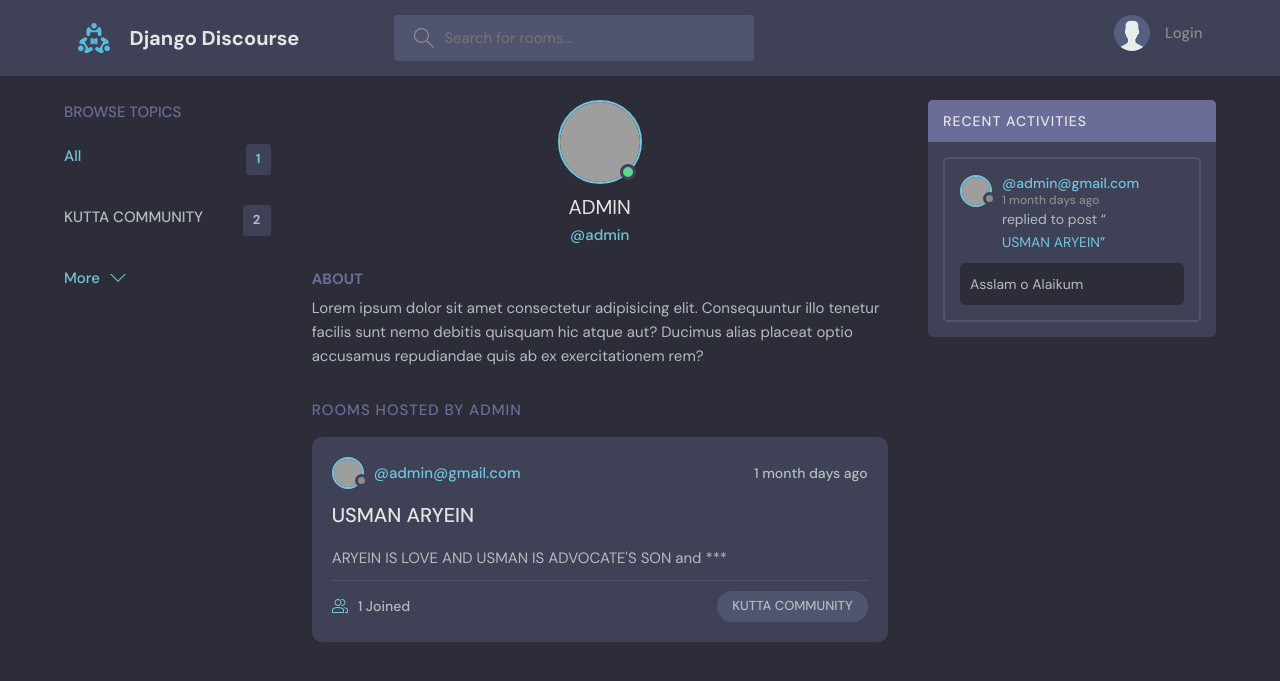
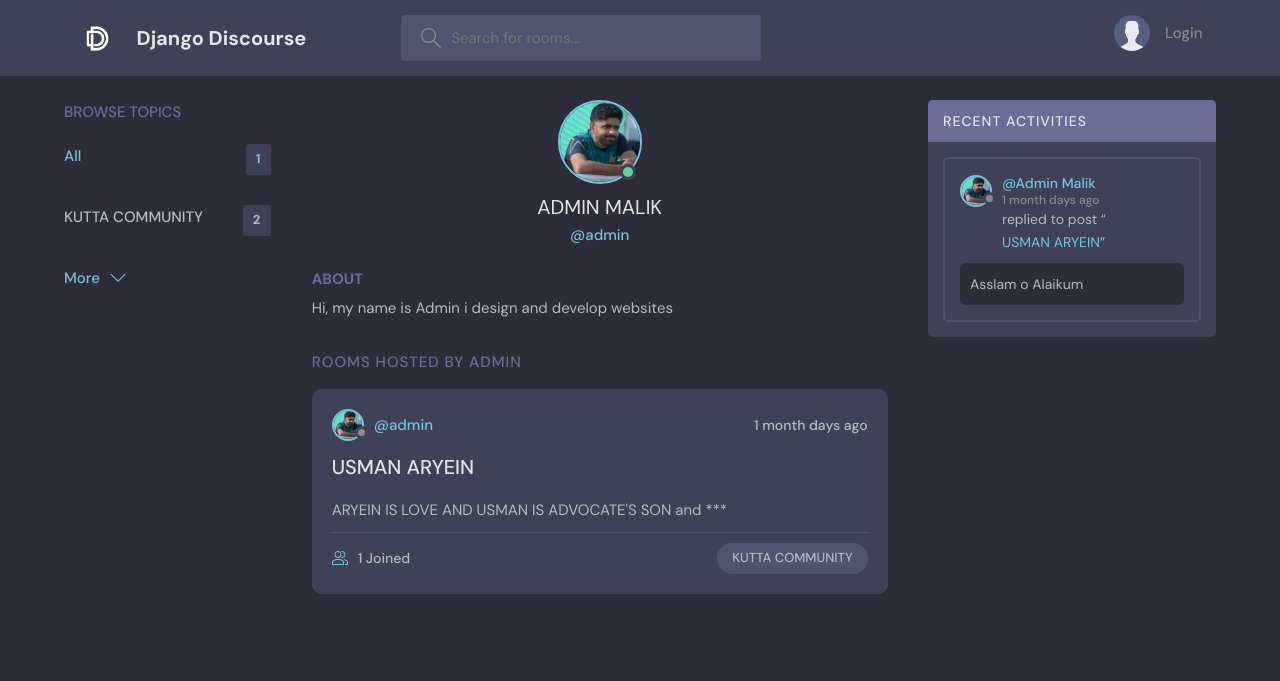
Before and after one commit to hamzamalik22/DjangoDiscourse, a Django app: page /userprofile/1 in a window 1280 px wide. Shown: the top 681 px of the page. Run offline with Django 4.2, Linux system fonts and the light colour scheme; data comes from the database, SQL or seed files in the repository; both versions use the stored data as it was after the commit; grey boxes are pictures that could not be loaded.

Commit message:
Integrated Custom User Model

```diff
--- a/DjangoDiscourse/DjangoDiscourse/settings.py
+++ b/DjangoDiscourse/DjangoDiscourse/settings.py
@@ -124,12 +124,14 @@
 # https://docs.djangoproject.com/en/4.2/howto/static-files/
 
 STATIC_URL = 'static/'
-
+MEDIA_URL = '/images/'
 
 STATICFILES_DIRS = [
     BASE_DIR / 'static'
 ]
 
+MEDIA_ROOT = BASE_DIR / 'static/images'
+
 # Default primary key field type
 # https://docs.djangoproject.com/en/4.2/ref/settings/#default-auto-field
 
--- a/DjangoDiscourse/DjangoDiscourse/urls.py
+++ b/DjangoDiscourse/DjangoDiscourse/urls.py
@@ -16,9 +16,14 @@
 """
 from django.contrib import admin
 from django.urls import path,include
+from django.conf import settings
+from django.conf.urls.static import static
 
 urlpatterns = [
     path('admin/', admin.site.urls),
     path('',include('chat.urls')),
     path('api/',include('chat.api.urls')),
 ]
+
+
+urlpatterns += static(settings.MEDIA_URL, document_root=settings.MEDIA_ROOT)
--- a/DjangoDiscourse/chat/forms.py
+++ b/DjangoDiscourse/chat/forms.py
@@ -1,6 +1,6 @@
 from django.forms import ModelForm
 from .models import *
-
+from django.contrib.auth.forms import UserCreationForm
 
 class RoomForm(ModelForm):
     class Meta:
@@ -11,4 +11,4 @@
 class UserForm(ModelForm):
     class Meta:
         model  = User
-        fields = ['username','email']
+        fields = ['avatar','name','username','email','bio']
--- a/DjangoDiscourse/chat/models.py
+++ b/DjangoDiscourse/chat/models.py
@@ -7,7 +7,7 @@
     email = models.EmailField(unique=True,null=True)
     bio = models.TextField(null=True)
 
-    # avatar
+    avatar = models.ImageField(null=True,default="avatar.svg")
 
     USERNAME_FIELD = 'email'
     REQUIRED_FIELDS = []
--- a/DjangoDiscourse/chat/templates/chat/activity.html
+++ b/DjangoDiscourse/chat/templates/chat/activity.html
@@ -34,7 +34,7 @@
       <div class="activities__boxHeader roomListRoom__header">
         <a href="{% url 'userprofile' chat.user.id %}" class="roomListRoom__author">
           <div class="avatar avatar--small">
-            <img src="https://randomuser.me/api/portraits/women/11.jpg" />
+            <img src="{{chat.user.avatar.url}}" />
           </div>
           <p>
             @{{chat.user}}
--- a/DjangoDiscourse/chat/templates/chat/activity_components.html
+++ b/DjangoDiscourse/chat/templates/chat/activity_components.html
@@ -7,10 +7,10 @@
       <div class="activities__boxHeader roomListRoom__header">
         <a href="{% url 'userprofile' chat.user.id %}" class="roomListRoom__author">
           <div class="avatar avatar--small">
-            <img src="https://randomuser.me/api/portraits/women/11.jpg" />
+            <img src="{{chat.user.avatar.url}}" />
           </div>
           <p>
-            @{{chat.user}}
+            @{{chat.user.name}}
             <span>{{chat.created|timesince}} days ago</span>
           </p>
         </a>
--- a/DjangoDiscourse/chat/templates/chat/feed_components.html
+++ b/DjangoDiscourse/chat/templates/chat/feed_components.html
@@ -4,9 +4,9 @@
     <div class="roomListRoom__header">
       <a href="{% url 'userprofile' room.host.id %}" class="roomListRoom__author">
         <div class="avatar avatar--small">
-          <img src="https://randomuser.me/api/portraits/women/11.jpg" />
+          <img src="{{room.host.avatar.url}}" />
         </div>
-        <span>@{{ room.host }}</span>
+        <span>@{{ room.host.username }}</span>
       </a>
       <div class="roomListRoom__actions">
         <span>{{ room.created|timesince }} days ago</span>
--- a/DjangoDiscourse/chat/templates/chat/login.html
+++ b/DjangoDiscourse/chat/templates/chat/login.html
@@ -31,8 +31,8 @@
                     <h5 class="fw-normal mb-3 pb-3" style="letter-spacing: 1px;">Sign into your account</h5>
 
                     <div class="form-outline mb-4">
-                      <input type="text" id="form2Example17" name="username" class="form-control form-control-lg" />
-                      <label class="form-label" for="form2Example17">Username</label>
+                      <input type="email" id="form2Example17" name="email" class="form-control form-control-lg" />
+                      <label class="form-label" for="form2Example17">Email</label>
                     </div>
 
                     <div class="form-outline mb-4">
--- a/DjangoDiscourse/chat/templates/chat/profile.html
+++ b/DjangoDiscourse/chat/templates/chat/profile.html
@@ -14,11 +14,11 @@
         <div class="profile">
           <div class="profile__avatar">
             <div class="avatar avatar--large active">
-              <img src="https://randomuser.me/api/portraits/men/11.jpg" />
+              <img src="{{user.avatar.url}}" />
             </div>
           </div>
           <div class="profile__info">
-            <h3 style="text-transform: uppercase;">{{user.username}}</h3>
+            <h3 style="text-transform: uppercase;">{{user.name}}</h3>
             <p>@{{user.username}}</p>
             {% if request.user == user %}
             <a href="{% url 'update-user' %}" class="btn btn--main btn--pill">Edit Profile</a>
@@ -27,9 +27,7 @@
           <div class="profile__about">
             <h3>About</h3>
             <p>
-              Lorem ipsum dolor sit amet consectetur adipisicing elit. Consequuntur illo tenetur
-              facilis sunt nemo debitis quisquam hic atque aut? Ducimus alias placeat optio
-              accusamus repudiandae quis ab ex exercitationem rem?
+              {{user.bio}}
             </p>
           </div>
         </div>
--- a/DjangoDiscourse/chat/views.py
+++ b/DjangoDiscourse/chat/views.py
@@ -131,29 +131,29 @@
         return redirect('home')
 
     if request.method == 'POST':
-        username = request.POST.get('username')
+        email = request.POST.get('email')
         password = request.POST.get('password')
 
         try:
-            user = User.objects.get(username = username)
+            user = User.objects.get(email = email)
         except:
-            messages.error(request,'User dont exists..')
+            messages.error(request,"User doesn't exists...")
             return redirect('loginpage')
 
-        user = authenticate(request,username=username, password=password)
+        user = authenticate(request,email=email, password=password)
 
         if user is not None:
             login(request,user)
             return redirect('home')
         else:
-            messages.error(request,'Username or Password incorrect')
+            messages.error(request,'Email or Password incorrect')
 
     context = {'page' : 'Login'}
     return render(request,'chat/login.html',context)
 
 def registerPage(request):
     if request.method == 'POST':
-        first_name = request.POST.get("first_name")
+        name = request.POST.get("name")
         username = request.POST.get("username")
         email = request.POST.get("email")
         password = request.POST.get("password")
@@ -165,7 +165,7 @@
             return redirect('/loginpage')
 
         user = User.objects.create(
-            first_name = first_name ,
+            name = name ,
             username = username ,
             email = email ,
         )
@@ -196,7 +196,7 @@
     form = UserForm(instance=user)
 
     if request.method == 'POST':
-        form = UserForm(request.POST, instance=user)
+        form = UserForm(request.POST,request.FILES, instance=user)
         if form.is_valid():
             form.save()
             return redirect('userprofile',pk = user.id)
--- a/DjangoDiscourse/templates/navbar.html
+++ b/DjangoDiscourse/templates/navbar.html
@@ -2,7 +2,7 @@
 <header class="header header--loggedIn">
     <div class="container">
       <a href="{% url 'home' %}" class="header__logo">
-        <img src="{% static 'images/logo.svg' %}" />
+        <img style="mix-blend-mode:lighten;height: 39px;width: 39px;" src="{% static 'images/DD.jpg' %}" />
         <h1>Django Discourse</h1>
       </a>
       <form class="header__search" method="GET" action="{% url 'home' %}">
@@ -24,9 +24,9 @@
         <div class="header__user">
           <a href="{% url 'userprofile' request.user.id %}">
             <div class="avatar avatar--medium active">
-              <img src="https://randomuser.me/api/portraits/men/37.jpg" />
+              <img src="{{request.user.avatar.url}}" />
             </div>
-            <p style="text-transform: uppercase;">{{ request.user.username }} <span style="text-transform: none;">@{{ request.user.username}}</span></p>
+            <p style="text-transform: uppercase;">{{ request.user.name }} <span style="text-transform: none;">@{{ request.user.username}}</span></p>
           </a>
           <button class="dropdown-button">
             <svg version="1.1" xmlns="http://www.w3.org/2000/svg" width="32" height="32" viewBox="0 0 32 32">
```
Also changed, not shown: DjangoDiscourse/chat/templates/chat/register.html (+5 -5 lines), DjangoDiscourse/chat/templates/chat/room.html (+5 -5 lines), DjangoDiscourse/chat/templates/chat/update-user.html (+6 -3 lines), DjangoDiscourse/chat/migrations/0003_user_avatar.py (added), DjangoDiscourse/db.sqlite3, DjangoDiscourse/static/images/DD.jpg (added), DjangoDiscourse/static/images/babarazam-25-11-2023-0001.jpg (added), DjangoDiscourse/static/images/windows_xp_original-wallpaper-1920x1080.jpg (added).
